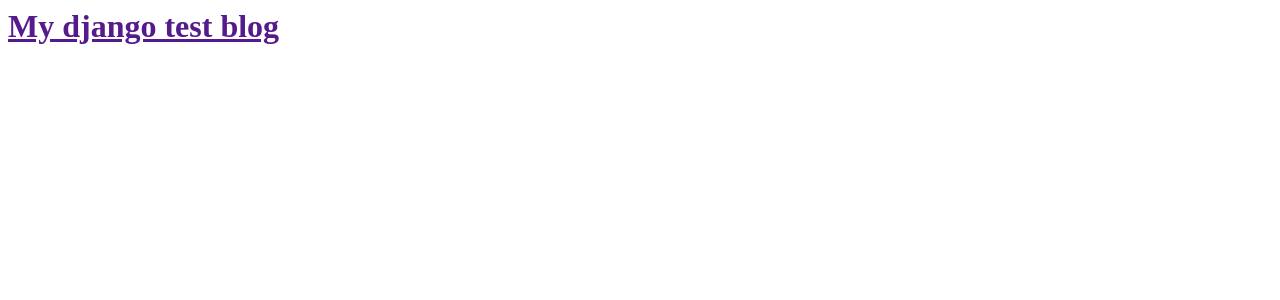
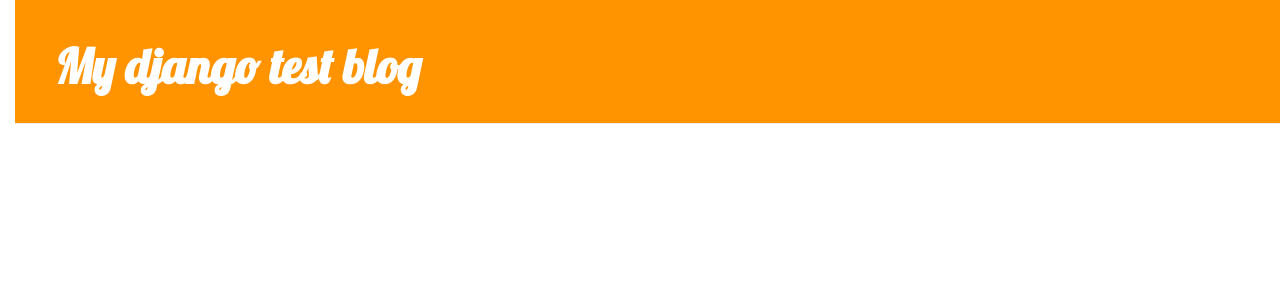
Before and after one commit to vinyls92/my-first-blog, a Django app: page / in a window 1280 px wide. Shown: the top 300 px of the page. Run offline with Django 3.2, Linux system fonts and the light colour scheme; data that the repository does not hold is empty; some libraries are stand-ins or nearby versions.

Commit message:
Made css file

```diff
--- /dev/null
+++ b/blog/static/css/blog.css
@@ -0,0 +1,55 @@
+h1 a {
+    color: #FCA205;
+    font-family: 'Lobster';
+}
+
+body {
+    padding-left: 15px;
+}
+
+.page-header {
+    background-color: #ff9400;
+    margin-top: 0;
+    padding: 20px 20px 20px 40px;
+}
+
+.page-header h1, .page-header h1 a, .page-header h1 a:visited, .page-header h1 a:active {
+    color: #ffffff;
+    font-size: 36pt;
+    text-decoration: none;
+}
+
+.content {
+    margin-left: 40px;
+}
+
+h1, h2, h3, h4 {
+    font-family: 'Lobster', cursive;
+}
+
+.date {
+    color: #828282;
+}
+
+.save {
+    float: right;
+}
+
+.post-form textarea, .post-form input {
+    width: 100%;
+}
+
+.top-menu, .top-menu:hover, .top-menu:visited {
+    color: #ffffff;
+    float: right;
+    font-size: 26pt;
+    margin-right: 20px;
+}
+
+.post {
+    margin-bottom: 70px;
+}
+
+.post h1 a, .post h1 a:visited {
+    color: #000000;
+}
--- a/blog/templates/blog/post_list.html
+++ b/blog/templates/blog/post_list.html
@@ -1,6 +1,11 @@
+{% load static %}
 <html>
     <head>
         <title>My django test blog</title>
+        <link rel="stylesheet" href="//maxcdn.bootstrapcdn.com/bootstrap/3.2.0/css/bootstrap.min.css">
+        <link rel="stylesheet" href="//maxcdn.bootstrapcdn.com/bootstrap/3.2.0/css/bootstrap-theme.min.css">
+        <link rel="stylesheet" href="{% static 'css/blog.css' %}">
+        <link href="//fonts.googleapis.com/css?family=Lobster&subset=latin,latin-ext" rel="stylesheet" type="text/css">
     </head>
     <body>
 <!--        1-->
@@ -24,16 +29,23 @@
 <!--            <p>Aenean eu leo quam. Pellentesque ornare sem lacinia quam venenatis vestibulum. Donec id elit non mi porta gravida at eget metus. Fusce dapibus, tellus ac cursus commodo, tortor mauris condimentum nibh, ut f.</p>-->
 <!--        </div>-->
 <!--        3-->
-        <div>
-            <h1><a href="">My django test blog</a></h1><br><br>
+        <div class="page-header">
+            <h1><b><a href="/">My django test blog</a></b></h1>
         </div>
 
-        {% for post in posts %}
-            <div>
-                <h2><a href="">{{ post.title }}</a></h2>
-                <p>{{ post.text|linebreaksbr }}</p>
-                <p><b>published: {{ post.published_date }}</b></p><br>
+        <div class="content container">
+            <div class="row">
+                <div class="col-md-8">
+                    {% for post in posts %}
+                        <div class="post">
+                            <div class="date">
+                                <p>published: {{ post.published_date }}</p>
+                            </div>
+                            <h1><b><a href="">{{ post.title }}</a></b></h1>
+                            <p>{{ post.text|linebreaksbr }}</p><br>
+                    {% endfor %}
+                </div>
             </div>
-        {% endfor %}
+        </div>
     </body>
 </html>
--- a/mysite/settings.py
+++ b/mysite/settings.py
@@ -25,7 +25,7 @@ SECRET_KEY = 'sj%p%ustdrg45$v=%s@65v5qs4ji#74e3au8mhq9pzck7v)slg'
 # SECURITY WARNING: don't run with debug turned on in production!
 DEBUG = True
 
-ALLOWED_HOSTS = ['127.0.0.1', '.pythonanywhere,com']
+ALLOWED_HOSTS = ['127.0.0.1', '.pythonanywhere.com']
 
 
 # Application definition
```
Also changed, not shown: 1 other file.
